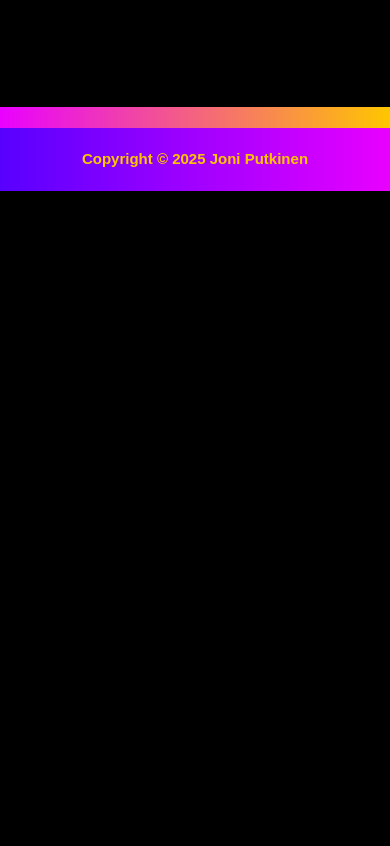
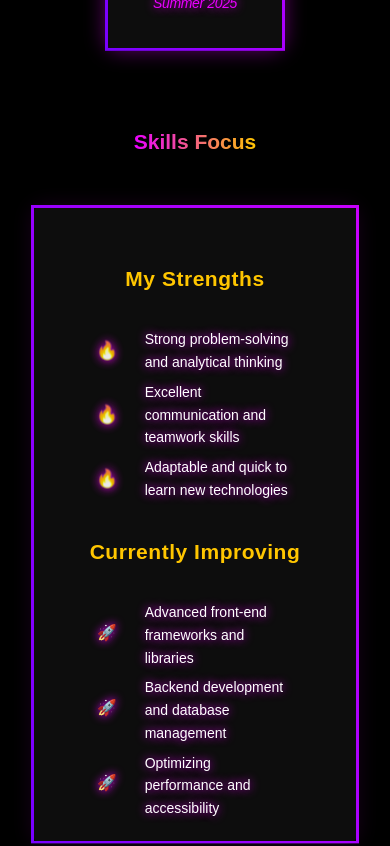
Before and after one commit to Eyesore123/portfolio2, a React (Vite) app: page /projects in a window 390 px wide. Shown: the part 7400-8246 px from the top of the page. Before the commit the page ends 7591 px from the top, so only its background shows below. Built offline with nearby package versions, Linux system fonts and the light colour scheme.

Commit message:
added skill focus section

```diff
--- a/src/components/NowWorking.jsx
+++ b/src/components/NowWorking.jsx
@@ -14,13 +14,13 @@ export default function NowWorking() {
         </div>
         <div className="learning-container">
             <div className="tech-stack-icon">
-            <a href='https://www.python.org/' target='_blank' rel='noopener noreferrer' className="hover:opacity-80">
-                <img src='/python.svg' alt="Python" />
+            <a href='https://laravel.com/' target='_blank' rel='noopener noreferrer' className="hover:opacity-80">
+                <img src='/laravel.svg' alt="Laravel" />
             </a>
             </div>
             <div className="tech-stack-icon">
-            <a href='https://angular.dev/overview' target='_blank' rel='noopener noreferrer' className="hover:opacity-80">
-                <img src='/angular.svg' alt="Angular.js" />
+            <a href='https://react.dev/' target='_blank' rel='noopener noreferrer' className="hover:opacity-80">
+                <img src='/react-original.svg' alt="React" />
             </a>
             </div>
             <div className="tech-stack-icon">
--- a/src/components/NowWorkingOn.jsx
+++ b/src/components/NowWorkingOn.jsx
@@ -8,11 +8,12 @@ export default function NowWorkingOn() {
 
   return (
     <section className='flex flex-row justify-center items-center !pt-0 !mt-0'>
-        <div className='!mt-10 !pb-22 !mb-20 !pl-6 !pr-6 w-[60%] flex flex-col justify-center items-center text-center'>
+        <div className='!mt-10 !pb-12 !mb-0 !pl-6 !pr-6 w-[60%] flex flex-col justify-center items-center text-center'>
 
             <h2 className='gradienttext text-2xl !mb-14'>{t("nowworkingon.header")}:</h2>
 
-            <div className='relative bg-[var(--transparent)] border border-bg-gradient-to-r from-[#5800ff] to-[#e900ff] rounded-2xl !p-6 shadow-[0_0_20px_rgba(233,0,255,0.4)] w-full max-w-md backdrop-blur-sm animate-border-glitch'>
+            <div className='relative bg-[var(--transparent)] border border-bg-gradient-to-r from-[#5800ff] to-[#e900ff] rounded-2xl !px-8 !py-10 shadow-[0_0_20px_rgba(233,0,255,0.4)] w-full max-w-md backdrop-blur-sm animate-border-glitch'>
+
                 <p className='text-[var(--text-color2)] text-xl font-bold tracking-wide mb-3 text-shadow'>
                     {t("nowworkingon.projectTitle")}
                 </p>
--- a/src/components/SkillsFocus.jsx
+++ b/src/components/SkillsFocus.jsx
@@ -1,41 +1,114 @@
-// SkillsFocus.jsx
-
-import React from 'react'
-import '../styles/styles.css'
+import React from 'react';
+import '../styles/styles.css';
 import { useTranslation } from 'react-i18next';
 
 export default function SkillsFocus() {
-
   const { t } = useTranslation();
 
   return (
-    <section className='flex flex-row justify-center items-center'>
-      <div className='!mt-10 !pb-22 !pl-6 !pr-6 w-[60%] lg:max-w-[60%] flex flex-col justify-center items-center text-center'>
+    <section className='flex flex-row justify-center items-center !pt-0 !mt-0'>
+      <div className='!mt-10 !pb-22 !mb-20 !pl-6 !pr-6 flex flex-col justify-center items-center text-center'>
 
-        <h2 className='gradienttext text-2xl mb-4'>{t("skillsfocus.header")}</h2>
+        <h2 className='gradienttext text-2xl !mb-14'>{t('skillsfocus.header')}</h2>
 
-        <div className='grid grid-cols-1 md:grid-cols-2 gap-4 w-full'>
+        <div className='relative bg-[var(--transparent)] border border-bg-gradient-to-r from-[#5800ff] to-[#e900ff] rounded-2xl !p-6 shadow-[0_0_20px_rgba(233,0,255,0.10)] w-full max-w-md backdrop-blur-sm animate-border-glitch'>
 
-          <div className='bg-gray-900 text-white p-4 rounded-xl shadow-lg'>
-            <p className='text-lg font-semibold mb-2'>{t("skillsfocus.strengths.title")}</p>
-            <ul className='text-sm text-gray-300 list-disc list-inside text-left'>
-              <li>{t("skillsfocus.strengths1")}</li>
-              <li>{t("skillsfocus.strengths2")}</li>
-              <li>{t("skillsfocus.strengths3")}</li>
-            </ul>
-          </div>
+          <h5 className='text-[var(--text-color2)] text-xl font-bold tracking-wide !mb-10 !mt-10'>
+            {t('skillsfocus.strengthstitle')}
+          </h5>
+          <ul className='flex flex-col gap-2 text-left mb-6'>
+            <li className='flex items-center text-[var(--text-color)] text-base leading-relaxed text-shadow'>
+              <span className='!mr-8 flame-animation text-red-500 text-lg'>🔥</span>
+              {t('skillsfocus.strengths1')}
+            </li>
+            <li className='flex items-center text-[var(--text-color)] text-base leading-relaxed text-shadow'>
+              <span className='!mr-8 flame-animation text-red-500 text-lg'>🔥</span>
+              {t('skillsfocus.strengths2')}
+            </li>
+            <li className='flex items-center text-[var(--text-color)] text-base leading-relaxed text-shadow'>
+              <span className='!mr-8 flame-animation text-red-500 text-lg'>🔥</span>
+              {t('skillsfocus.strengths3')}
+            </li>
+          </ul>
 
-          <div className='bg-gray-900 text-white p-4 rounded-xl shadow-lg'>
-            <p className='text-lg font-semibold mb-2'>{t("skillsfocus.improving.title")}</p>
-            <ul className='text-sm text-gray-300 list-disc list-inside text-left'>
-              <li>{t("skillsfocus.improving1")}</li>
-              <li>{t("skillsfocus.improving2")}</li>
-              <li>{t("skillsfocus.improving3")}</li>
-            </ul>
-          </div>
+          <h5 className='text-[var(--text-color2)] text-xl font-bold tracking-wide !mb-10 !mt-10'>
+            {t('skillsfocus.improvingtitle')}
+          </h5>
+          <ul className='flex flex-col gap-2 text-left'>
+            <li className='flex items-center text-[var(--text-color)] text-base leading-relaxed text-shadow'>
+              <span className='!mr-8 animate-arrow-move text-green-400 text-lg'>🚀</span>
+              {t('skillsfocus.improving1')}
+            </li>
+            <li className='flex items-center text-[var(--text-color)] text-base leading-relaxed text-shadow'>
+              <span className='!mr-8 animate-arrow-move text-green-400 text-lg'>🚀</span>
+              {t('skillsfocus.improving2')}
+            </li>
+            <li className='flex items-center text-[var(--text-color)] text-base leading-relaxed text-shadow'>
+              <span className='!mr-8 animate-arrow-move text-green-400 text-lg'>🚀</span>
+              {t('skillsfocus.improving3')}
+            </li>
+          </ul>
+
+          <style jsx>{`
+            @keyframes border-glitch {
+              0% { border-image-source: linear-gradient(45deg, #5800ff, #e900ff); }
+              25% { border-image-source: linear-gradient(135deg, #5800ff, #e900ff); }
+              50% { border-image-source: linear-gradient(45deg, #5800ff, #e900ff); }
+              75% { border-image-source: linear-gradient(135deg, #5800ff, #e900ff); }
+              100% { border-image-source: linear-gradient(45deg, #5800ff, #e900ff); }
+            }
+
+            @keyframes flame-animation {
+              0% {
+                transform: scale(1);
+                opacity: 0.8;
+                filter: brightness(1.8);
+              }
+              50% {
+                transform: scale(1.2);
+                opacity: 1;
+                filter: brightness(1.6);
+              }
+              100% {
+                transform: scale(1);
+                opacity: 0.8;
+                filter: brightness(1.8);
+              }
+            }
+
+            @keyframes arrow-move {
+              0% {
+                transform: translateY(0);
+              }
+              50% {
+                transform: translateY(-3px);
+              }
+              100% {
+                transform: translateY(0);
+              }
+            }
+
+            .animate-border-glitch {
+              animation: border-glitch 0.5s infinite ease-in-out;
+              border-image-slice: 1;
+              border-width: 3px;
+            }
+
+            .flame-animation {
+              animation: flame-animation 3s infinite ease-in-out;
+            }
+
+            .animate-arrow-move {
+              animation: arrow-move 3s infinite ease-in-out;
+            }
+
+            .text-shadow {
+              text-shadow: 2px 2px 4px rgba(0, 0, 0, 0.10), 0 0 10px rgba(233, 0, 255, 1);
+            }
+          `}</style>
+
         </div>
-
       </div>
     </section>
-  )
+  );
 }
--- a/src/context/translationsglobal.json
+++ b/src/context/translationsglobal.json
@@ -81,7 +81,16 @@
     "nowworkingon.projectTitle": "Fullstack blog app",
     "nowworkingon.description": "A fullstack blog app with user authentication, CRUD operations, and a RESTful API. Built with React, Laravel, Inertia and PostgreSQL.",
     "nowworkingon.eta": "Planned release: Summer 2025",
-    "nowworkingon.button": "View Project"
+    "nowworkingon.button": "View Project",
+    "skillsfocus.header": "Skills Focus",
+  "skillsfocus.strengthstitle": "My Strengths",
+  "skillsfocus.strengths1": "Strong problem-solving and analytical thinking",
+  "skillsfocus.strengths2": "Excellent communication and teamwork skills",
+  "skillsfocus.strengths3": "Adaptable and quick to learn new technologies",
+  "skillsfocus.improvingtitle": "Currently Improving",
+  "skillsfocus.improving1": "Advanced front-end frameworks and libraries",
+  "skillsfocus.improving2": "Backend development and database management",
+  "skillsfocus.improving3": "Optimizing performance and accessibility"
   },
 
   "fi": {
@@ -165,7 +174,16 @@
 "nowworkingon.projectTitle": "Fullstack-blogisovellus",
 "nowworkingon.description": "Fullstack-blogisovellus, jossa on käyttäjien todennus, CRUD-toiminnot ja RESTful API. Rakennettu Reactilla, Laravelilla, Inertialla ja PostgreSQL:llä.",
 "nowworkingon.eta": "Suunniteltu julkaisu: Kesä 2025",
-"nowworkingon.button": "Katso projekti"
+"nowworkingon.button": "Katso projekti",
+"skillsfocus.header": "Osaamisen painopisteet",
+  "skillsfocus.strengthstitle": "Vahvuuteni",
+  "skillsfocus.strengths1": "Vahvat ongelmanratkaisu- ja analysointitaidot",
+  "skillsfocus.strengths2": "Erinomaiset viestintä- ja tiimityötaidot",
+  "skillsfocus.strengths3": "Sopeutuva ja nopea omaksumaan uusia teknologioita",
+  "skillsfocus.improvingtitle": "Tällä hetkellä kehitän",
+  "skillsfocus.improving1": "Edistyneet front-end-kehykset ja kirjastot",
+  "skillsfocus.improving2": "Backend-kehitys ja tietokantojen hallinta",
+  "skillsfocus.improving3": "Suorituskyvyn ja saavutettavuuden optimointi"
 }
 
 }
--- a/src/pages/Projects.jsx
+++ b/src/pages/Projects.jsx
@@ -5,6 +5,7 @@ import ProjectCards from '../components/ProjectCards'
 import SkillsGrid from '../components/SkillsGrid'
 import NowWorking from '../components/NowWorking'
 import NowWorkingOn from '../components/NowWorkingOn'
+import SkillsFocus from '../components/SkillsFocus'
 
 export default function Projects() {
   return (
@@ -14,6 +15,7 @@ export default function Projects() {
     <SkillsGrid />
     <NowWorking />
     <NowWorkingOn />
+    <SkillsFocus />
     </>
   )
 }
```
Also changed, not shown: public/laravel.svg (added), src/styles/styles.css (line endings or trailing spaces).
